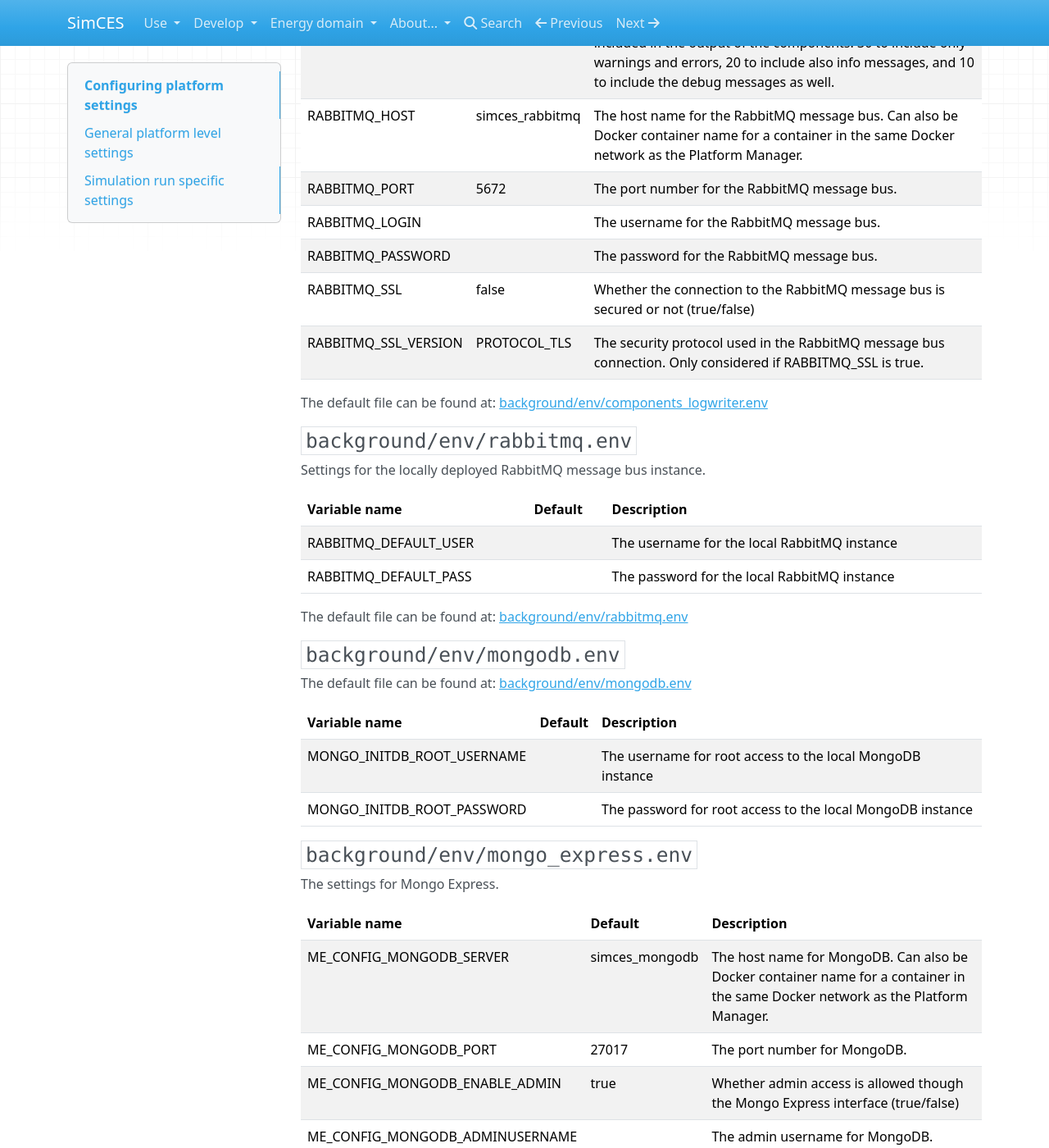
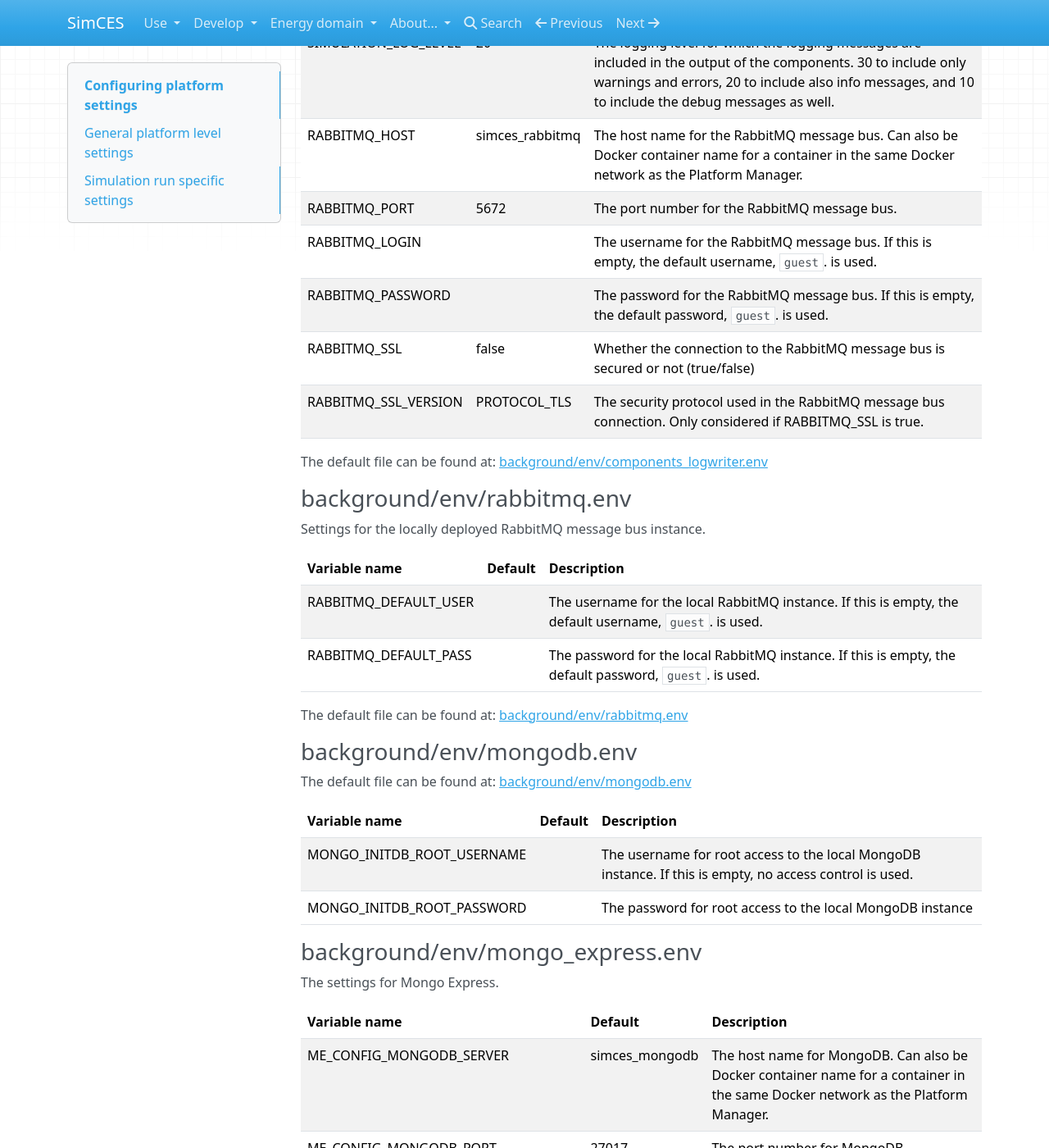
Before and after one commit to simcesplatform/simcesplatform.github.io, an MkDocs documentation site: the page built from markdown/core_platform-settings.md, in a window 1280 px wide and 1400 px high, scrolled down 2072 px. Shown: the whole window at 82% size. Built offline with MkDocs 1.6.1, drawn with Linux system fonts in a browser that asks for light colours; nearby versions of some CDN libraries; library files that are not in the unit come from our copies; some of the changed text lies outside the part shown.

Commit message:
Some fixes and typo corrections

```diff
--- a/markdown/core_platform-settings.md
+++ b/markdown/core_platform-settings.md
@@ -17,14 +17,14 @@ For any changes to these files to have an effect, the platform core setup script
 
 | Configuration file                         | Description |
 | ------------------------------------------ | ----------- |
-| [`background/env/components_mongodb.env`](#backgroundenvcomponents_mongodbenv) | The MongoDB connection settings used by [Log Reader](core_log-api.md) and the instance of [Log Writer](core_logwriter.md) that is listening to the [management exchange](core_exchange-mgmt.md). |
-| [`background/env/components_logwriter.env`](#backgroundenvcomponents_logwriterenv) | Additional settings for the instance of [Log Writer](core_logwriter.md) that is listening to the [management exchange](core_exchange-mgmt.md). Includes the RabbitMQ connection settings, logging level settings and other Log Writer specific settings. |
-| [`background/env/rabbitmq.env`](#backgroundenvrabbitmqenv) | Settings for the locally deployed RabbitMQ message bus instance. |
-| [`background/env/mongodb.env`](#backgroundenvmongodbenv) | Settings for the locally deployed MongoDB database instance. |
-| [`background/env/mongo_express.env`](#backgroundenvmongo_expressenv) | Settings for the locally deployed Mongo Express instance that can be used to access the MongoDB and the messages from the simulations directly. |
-| [`background/docker-compose-background.yml`](#backgrounddocker-compose-backgroundyml) | The Docker Compose file that is used to deploy all the core platform components. The locally used ports can be changed by modifying this file. |
+| [background/env/components_mongodb.env](#backgroundenvcomponents_mongodbenv) | The MongoDB connection settings used by [Log Reader](core_log-api.md) and the instance of [Log Writer](core_logwriter.md) that is listening to the [management exchange](core_exchange-mgmt.md). |
+| [background/env/components_logwriter.env](#backgroundenvcomponents_logwriterenv) | Additional settings for the instance of [Log Writer](core_logwriter.md) that is listening to the [management exchange](core_exchange-mgmt.md). Includes the RabbitMQ connection settings, logging level settings and other Log Writer specific settings. |
+| [background/env/rabbitmq.env](#backgroundenvrabbitmqenv) | Settings for the locally deployed RabbitMQ message bus instance. |
+| [background/env/mongodb.env](#backgroundenvmongodbenv) | Settings for the locally deployed MongoDB database instance. |
+| [background/env/mongo_express.env](#backgroundenvmongo_expressenv) | Settings for the locally deployed Mongo Express instance that can be used to access the MongoDB and the messages from the simulations directly. |
+| [background/docker-compose-background.yml](#backgrounddocker-compose-backgroundyml) | The Docker Compose file that is used to deploy all the core platform components. The locally used ports can be changed by modifying this file. |
 
-### `background/env/components_mongodb.env`
+### background/env/components_mongodb.env
 
 MongoDB connection settings for [Log Reader](core_log-api.md) and the instance of of [Log Writer](core_logwriter.md) that is listening to the [management exchange](core_exchange-mgmt.md):
 
@@ -40,7 +40,7 @@ MongoDB connection settings for [Log Reader](core_log-api.md) and the instance o
 
 The default file can be found at: [background/env/components_mongodb.env](https://github.com/simcesplatform/Platform-Manager/blob/master/background/env/components_mongodb.env)
 
-### `background/env/components_logwriter.env`
+### background/env/components_logwriter.env
 
 Settings for the instance of [Log Writer](core_logwriter.md) that is listening to the [management exchange](core_exchange-mgmt.md). Includes the RabbitMQ connection settings, logging level settings and other Log Writer specific settings.
 
@@ -49,34 +49,34 @@ Settings for the instance of [Log Writer](core_logwriter.md) that is listening t
 | SIMULATION_LOG_LEVEL | 20              | The logging level for which the logging messages are included in the output of the components. 30 to include only warnings and errors, 20 to include also info messages, and 10 to include the debug messages as well. |
 | RABBITMQ_HOST        | simces_rabbitmq | The host name for the RabbitMQ message bus. Can also be Docker container name for a container in the same Docker network as the Platform Manager. |
 | RABBITMQ_PORT        | 5672            | The port number for the RabbitMQ message bus. |
-| RABBITMQ_LOGIN       |                 | The username for the RabbitMQ message bus. |
-| RABBITMQ_PASSWORD    |                 | The password for the RabbitMQ message bus. |
+| RABBITMQ_LOGIN       |                 | The username for the RabbitMQ message bus. If this is empty, the default username, `guest`. is used. |
+| RABBITMQ_PASSWORD    |                 | The password for the RabbitMQ message bus. If this is empty, the default password, `guest`. is used. |
 | RABBITMQ_SSL         | false           | Whether the connection to the RabbitMQ message bus is secured or not (true/false) |
 | RABBITMQ_SSL_VERSION | PROTOCOL_TLS    | The security protocol used in the RabbitMQ message bus connection. Only considered if RABBITMQ_SSL is true. |
 
 The default file can be found at: [background/env/components_logwriter.env](https://github.com/simcesplatform/Platform-Manager/blob/master/background/env/components_logwriter.env)
 
-### `background/env/rabbitmq.env`
+### background/env/rabbitmq.env
 
 Settings for the locally deployed RabbitMQ message bus instance.
 
 | Variable name         | Default | Description                                  |
 | --------------------- | ------- | -------------------------------------------- |
-| RABBITMQ_DEFAULT_USER |         | The username for the local RabbitMQ instance |
-| RABBITMQ_DEFAULT_PASS |         | The password for the local RabbitMQ instance |
+| RABBITMQ_DEFAULT_USER |         | The username for the local RabbitMQ instance. If this is empty, the default username, `guest`. is used. |
+| RABBITMQ_DEFAULT_PASS |         | The password for the local RabbitMQ instance. If this is empty, the default password, `guest`. is used. |
 
 The default file can be found at: [background/env/rabbitmq.env](https://github.com/simcesplatform/Platform-Manager/blob/master/background/env/rabbitmq.env)
 
-### `background/env/mongodb.env`
+### background/env/mongodb.env
 
 The default file can be found at: [background/env/mongodb.env](https://github.com/simcesplatform/Platform-Manager/blob/master/background/env/mongodb.env)
 
 | Variable name              | Default | Description |
 | -------------------------- | ------- | ----------- |
-| MONGO_INITDB_ROOT_USERNAME |         | The username for root access to the local MongoDB instance |
+| MONGO_INITDB_ROOT_USERNAME |         | The username for root access to the local MongoDB instance. If this is empty, no access control is used. |
 | MONGO_INITDB_ROOT_PASSWORD |         | The password for root access to the local MongoDB instance |
 
-### `background/env/mongo_express.env`
+### background/env/mongo_express.env
 
 The settings for Mongo Express.
 
@@ -85,7 +85,7 @@ The settings for Mongo Express.
 | ME_CONFIG_MONGODB_SERVER        | simces_mongodb | The host name for MongoDB. Can also be Docker container name for a container in the same Docker network as the Platform Manager. |
 | ME_CONFIG_MONGODB_PORT          | 27017          | The port number for MongoDB. |
 | ME_CONFIG_MONGODB_ENABLE_ADMIN  | true           | Whether admin access is allowed though the Mongo Express interface (true/false) |
-| ME_CONFIG_MONGODB_ADMINUSERNAME |                | The admin username for MongoDB. |
+| ME_CONFIG_MONGODB_ADMINUSERNAME |                | The admin username for MongoDB. If this is empty and ME_CONFIG_MONGODB_ENABLE_ADMIN is true, no access control is assumed to be in use. |
 | ME_CONFIG_MONGODB_ADMINPASSWORD |                | The admin password for MongoDB. |
 | ME_CONFIG_MONGODB_AUTH_DATABASE | logs           | if ME_CONFIG_MONGODB_ENABLE_ADMIN is false, the database that is used to authenticate the MongoDB user |
 | ME_CONFIG_MONGODB_AUTH_USERNAME |                | The username for non-admin user in MongoDB. |
@@ -96,7 +96,7 @@ The settings for Mongo Express.
 
 The default file can be found at: [background/env/mongo_express.env](https://github.com/simcesplatform/Platform-Manager/blob/master/background/env/mongo_express.env)
 
-### `background/docker-compose-background.yml`
+### background/docker-compose-background.yml
 
 Some local ports are used by the platform. The default ports are listed in the table below:
 
@@ -133,7 +133,7 @@ The simulation configuration YAML file is the main configuration for each simula
 
 The environment variables are passed to [Platform Manager](core_platformmanager.md) when a new simulation run is started. They are given in 3 environment variable files: [`common.env`](#commonenv) (for some common settings), [`rabbitmq.env`](#rabbitmqenv) (for the connection details for RabbitMQ) and [`mongodb.env`](#mongodbenv) (for connection details for MongoDB). Some of the parameters are described here. All of the common and RabbitMQ are then also passed to the platform managed components in the new simulation run. In addition, the simulation run specific Log Writer instance also received the MongoDB settings. For the parameters not described here there are description comments in the files themselves.
 
-### `common.env`
+### common.env
 
 Common settings for all simulation components:
 
@@ -143,7 +143,7 @@ Common settings for all simulation components:
 
 The default file can be found at: [common.env](https://github.com/simcesplatform/Platform-Manager/blob/master/common.env)
 
-### `rabbitmq.env`
+### rabbitmq.env
 
 RabbitMQ connection settings for a new simulation run:
 
@@ -151,14 +151,14 @@ RabbitMQ connection settings for a new simulation run:
 | -------------------- | --------------- | ----------- |
 | RABBITMQ_HOST        | simces_rabbitmq | The host name for the RabbitMQ message bus. Can also be Docker container name for a container in the same Docker network as the Platform Manager. |
 | RABBITMQ_PORT        | 5672            | The port number for the RabbitMQ message bus. |
-| RABBITMQ_LOGIN       |                 | The username for the RabbitMQ message bus. |
-| RABBITMQ_PASSWORD    |                 | The password for the RabbitMQ message bus. |
+| RABBITMQ_LOGIN       |                 | The username for the RabbitMQ message bus. If this is empty, the default username, `guest`. is used. |
+| RABBITMQ_PASSWORD    |                 | The password for the RabbitMQ message bus. If this is empty, the default password, `guest`. is used. |
 | RABBITMQ_SSL         | false           | Whether the connection to the RabbitMQ message bus is secured or not (true/false) |
 | RABBITMQ_SSL_VERSION | PROTOCOL_TLS    | The security protocol used in the RabbitMQ message bus connection. Only considered if RABBITMQ_SSL is true. |
 
 The default file can be found at: [rabbitmq.env](https://github.com/simcesplatform/Platform-Manager/blob/master/rabbitmq.env)
 
-### `mongodb.env`
+### mongodb.env
 
 MongoDB connection settings for a new simulation run:
 
```
Also changed, not shown: other parts of markdown/core_platform-settings.md (+2 -2 lines), markdown/core_install.md (+10 -10 lines), markdown/energy_priceforecaster.md (+2 -2 lines).
